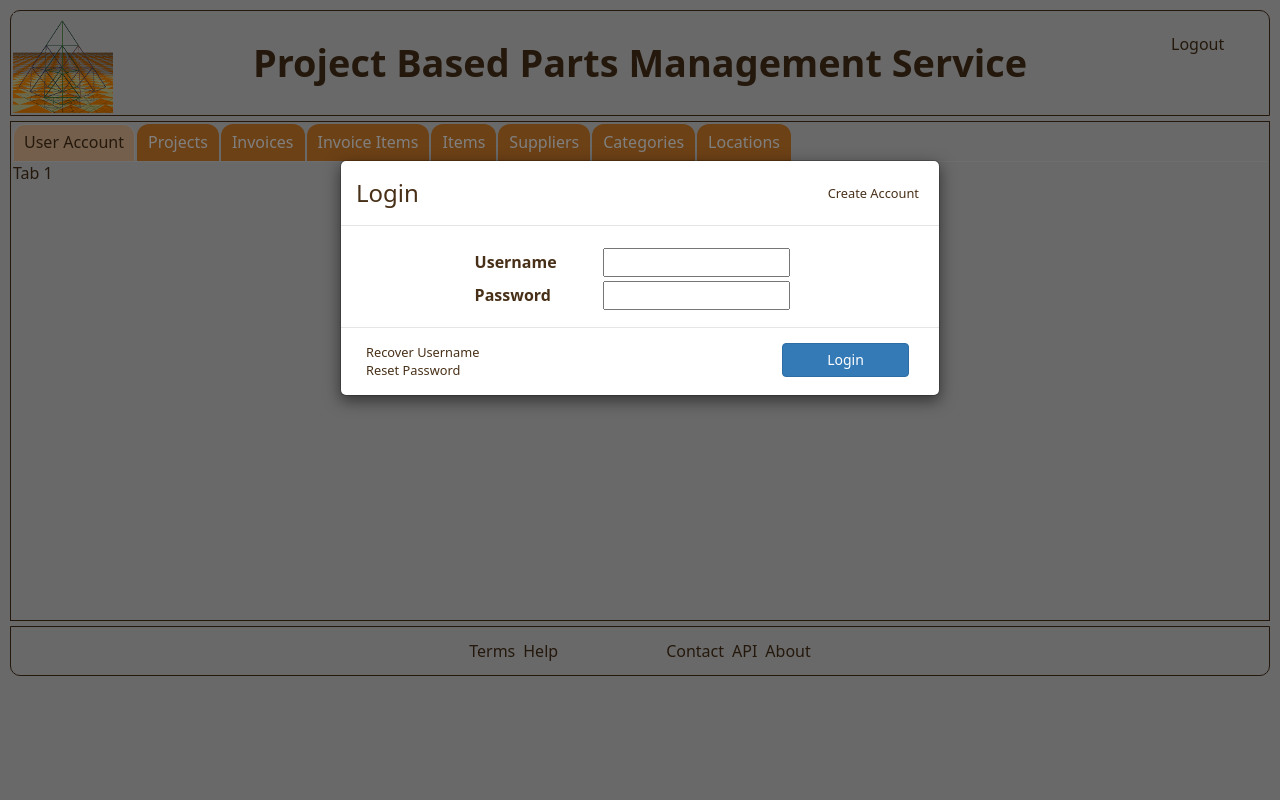
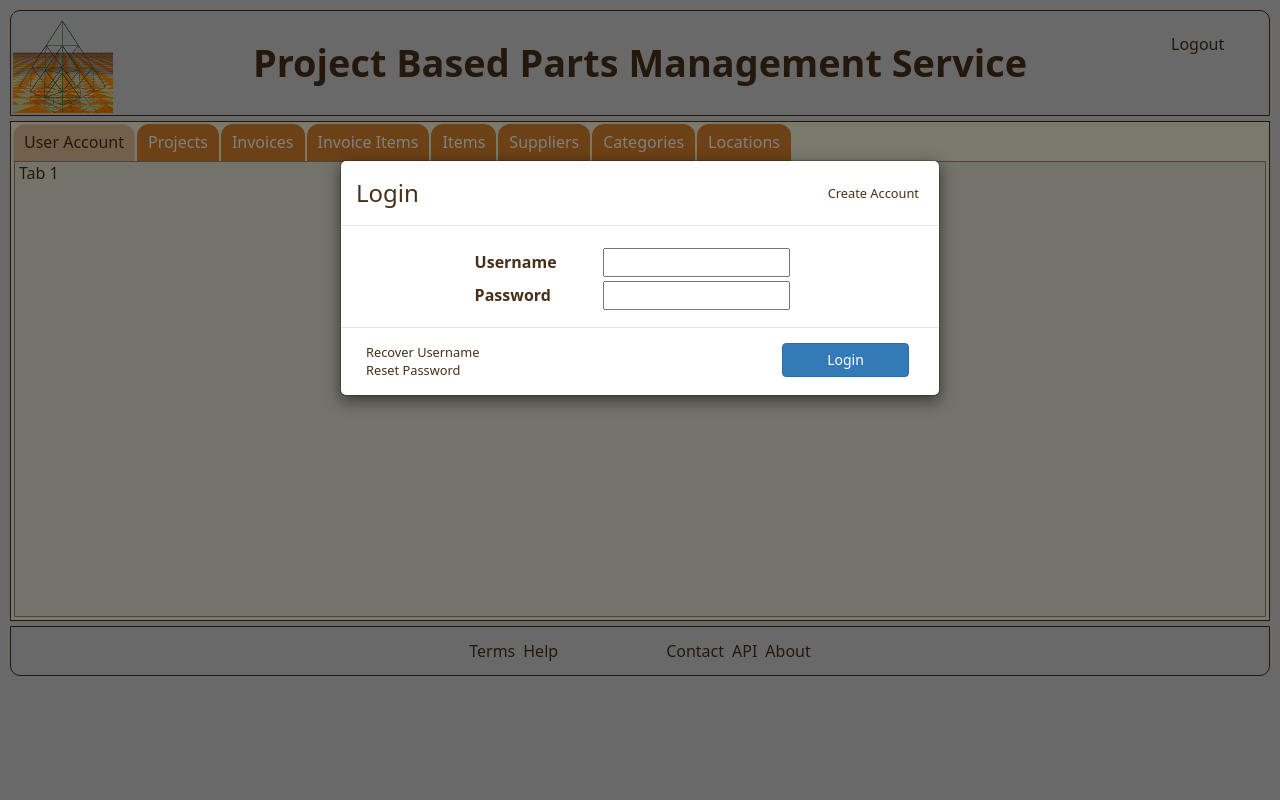
Before and after one commit to cnobile2012/inventory, a Django app: page / in a window 1280 px wide. Run offline with Django 3.2, Linux system fonts and the light colour scheme; parts of the project's set-up code (start-up, migrations or seed data) failed here and were passed over; some libraries are stand-ins or nearby versions; some web fonts are replaced.

Commit message:
Started work on the tabs.

```diff
--- a/inventory/dev/css/common.css
+++ b/inventory/dev/css/common.css
@@ -26,7 +26,8 @@ body {
   font-family: 'Noto Sans';
   margin: 0;
   padding: 0;
-  background-color: rgba(210, 210, 210, 1);
+  /* yellow rgba(255, 250, 215, 1) gray rgba(211, 211, 211, 1) */
+  background-color: rgba(211, 211, 211, 1);
   font-size: medium;
   color: rgba(72, 48, 24, 1);
 }
@@ -45,8 +46,10 @@ body {
   border: 1px solid;
   padding: 2px;
   min-height: 500px;
+  background-color: rgba(246, 242, 214, 1); /*rgba(255, 250, 215, 1);*/
 }
 
+/* NAVIGATION */
 .nav-tabs>li {
   margin: 0 2px 0 0;
   border-radius: 12px 12px 0 0;
@@ -71,3 +74,12 @@ body {
   background-color: rgba(230, 190, 150, 1);
   color: rgba(72, 48, 24, 1);
 }
+
+/* ACCOUNT */
+.tab-pane {
+  min-height: 456px;
+  margin: -1px 1px 1px;
+  padding: 0 4px 4px;
+  border: 1px solid rgba(72, 48, 24, 0.5);
+  background-color: rgba(233, 231, 213, 1); /*rgba(255, 250, 215, .5);*/
+}
--- /dev/null
+++ b/inventory/templates/sites/_account.html
@@ -0,0 +1 @@
+          Tab 1
--- a/inventory/templates/sites/site_home.html
+++ b/inventory/templates/sites/site_home.html
@@ -60,7 +60,9 @@
       </ul>
       <!-- Tab panes -->
       <div class="tab-content">
-        <div role="tabpanel" class="tab-pane active" id="account">Tab 1</div>
+        <div role="tabpanel" class="tab-pane active" id="account">
+{% include "sites/_account.html" %}
+        </div>
         <div role="tabpanel" class="tab-pane" id="projects">Tab 2</div>
         <div role="tabpanel" class="tab-pane" id="invoices">Tab 3</div>
         <div role="tabpanel" class="tab-pane" id="invoice-items">Tab 4</div>
```
